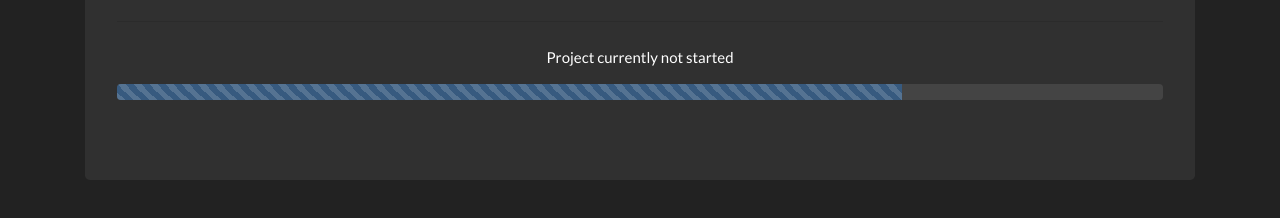
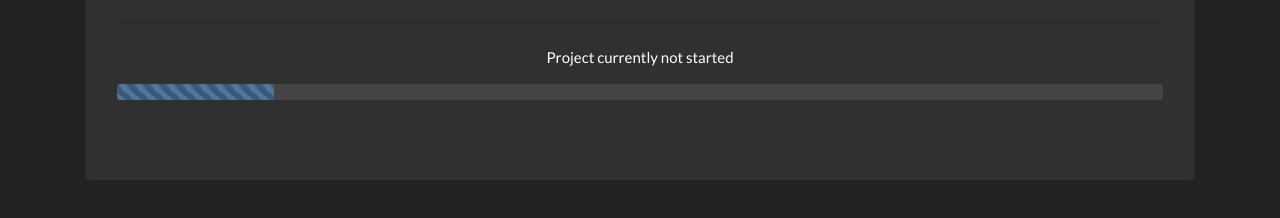
Before and after one commit to Jobenland/Jobenland.github.io, a plain HTML site: page index.html in a window 1280 px wide. Shown: the part 190-408 px from the top of the page. Drawn offline with nearby package versions, Linux system fonts and the light colour scheme.

Commit message:
changed percentage

```diff
--- a/index.html
+++ b/index.html
@@ -16,7 +16,7 @@
             <p>Project currently not started</p>
             <p class="lead">
                 <div class="progress">
-                    <div class="progress-bar progress-bar-striped progress-bar-animated" role="progressbar" aria-valuenow="0" aria-valuemin="0" aria-valuemax="100" style="width: 75%"></div>
+                    <div class="progress-bar progress-bar-striped progress-bar-animated" role="progressbar" aria-valuenow="0" aria-valuemin="0" aria-valuemax="100" style="width: 15%"></div>
                 </div>
             </p>
         </div>
```
